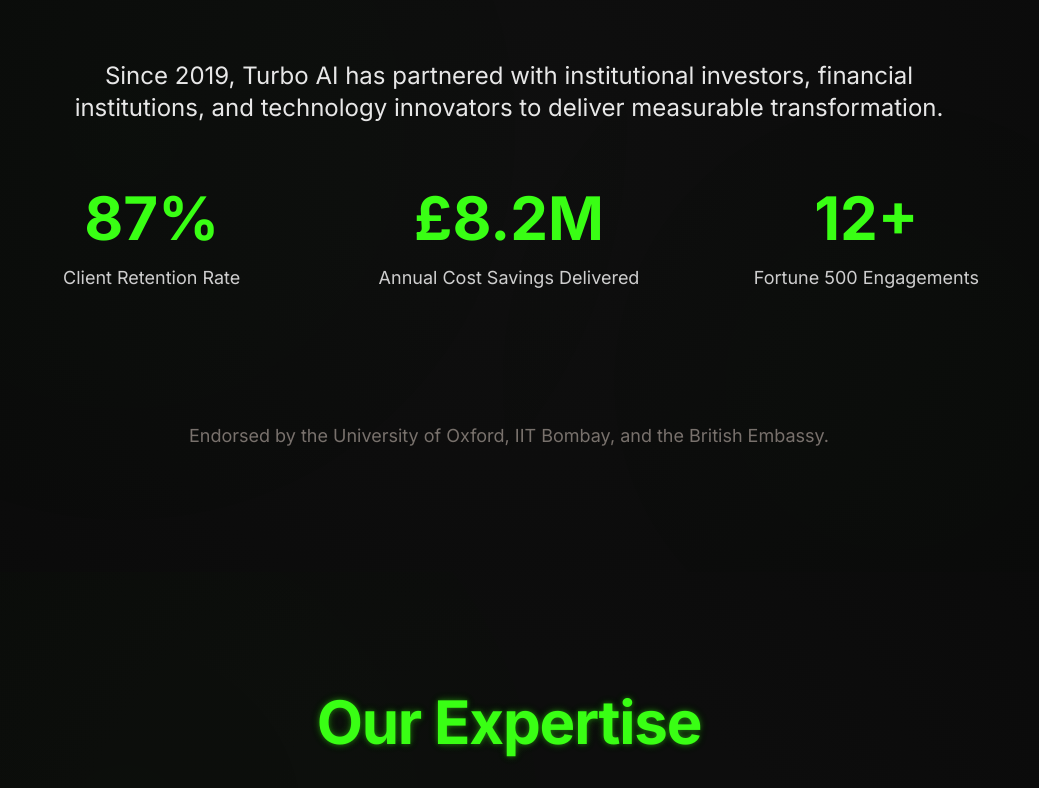
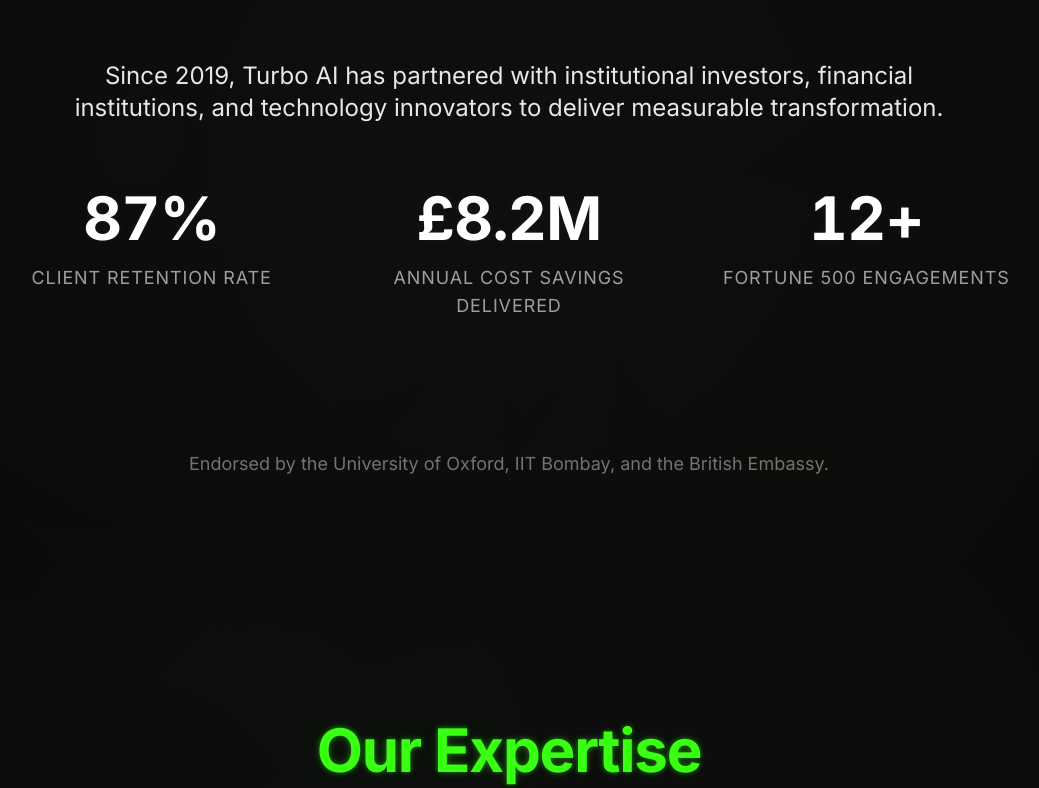
Before and after one commit to akshayrajeevnambiar/turbo-ai, a React (Vite) app: page / in a window 1280 px wide. Shown: the part 1838-2626 px from the top of the page, without its empty margins (131-1170 px from the left). Built offline with nearby package versions, Linux system fonts and the light colour scheme.

Commit message:
production ready

```diff
--- a/src/components/Credentials.tsx
+++ b/src/components/Credentials.tsx
@@ -1,6 +1,7 @@
 import { Container, Section, Divider } from "./Container";
 import { useReveal } from "../hooks/useReveal";
 import { copy } from "../content/turboai";
+import StatNumber from "./StatNumber";
 
 export function Credentials() {
   const { addElement } = useReveal(60);
@@ -25,9 +26,13 @@
               {copy.credentials.stats.map((stat, index) => (
                 <div key={index} ref={addElement} className="text-center">
                   <div className="text-3xl sm:text-4xl md:text-5xl lg:text-6xl font-bold text-emeraldNeon mb-3 sm:mb-4">
-                    {stat.value}
+                    <StatNumber
+                      value={stat.value}
+                      delayMs={index * 120}
+                      className="font-bold"
+                    />
                   </div>
-                  <div className="text-base sm:text-lg text-white/80">
+                  <div className="text-base sm:text-lg text-white/80 uppercase tracking-wider opacity-75">
                     {stat.label}
                   </div>
                 </div>
--- /dev/null
+++ b/src/components/StatNumber.tsx
@@ -0,0 +1,174 @@
+import { useEffect, useMemo, useRef, useState } from "react";
+import { formatNumberLike, parseFormattedNumber } from "../lib/numberFormat";
+import { tokens } from "../content/turboai";
+import { useReducedMotion } from "../hooks/useReducedMotion";
+
+interface StatNumberProps {
+  value: string | number;
+  durationMs?: number;
+  delayMs?: number;
+  flicker?: boolean;
+  className?: string;
+}
+
+export default function StatNumber({
+  value,
+  durationMs = 1600,
+  delayMs = 0,
+  flicker = true,
+  className = "",
+}: StatNumberProps) {
+  const reduced = useReducedMotion();
+  const [display, setDisplay] = useState(String(value));
+  const [shouldAnimate, setShouldAnimate] = useState(false);
+  const announcedRef = useRef(false);
+  const rafRef = useRef<number>(0);
+  const elementRef = useRef<HTMLSpanElement>(null);
+
+  const meta = useMemo(() => {
+    const parsed = parseFormattedNumber(value);
+    // Debug logging
+    console.log(`StatNumber parsing "${value}":`, parsed);
+    return parsed;
+  }, [value]);
+
+  // Start value should be 10-25% higher than target for countdown effect
+  const start = useMemo(() => {
+    const multiplier = 1.1 + Math.random() * 0.15; // 1.1 to 1.25
+    return Math.max(meta.numeric * multiplier, meta.numeric + 1);
+  }, [meta.numeric]);
+
+  // Cubic ease-out for smooth deceleration
+  const easeOutCubic = (t: number): number => 1 - Math.pow(1 - t, 3);
+
+  // Watch for the parent element to be revealed by IntersectionObserver
+  useEffect(() => {
+    const element = elementRef.current;
+    if (!element) return;
+
+    // Check if the parent container has the 'revealed' class
+    const checkRevealed = () => {
+      const parent = element.closest('.reveal');
+      const isRevealed = parent && parent.classList.contains('revealed');
+      console.log(`StatNumber "${value}" reveal check:`, { parent: !!parent, isRevealed });
+      if (isRevealed) {
+        setShouldAnimate(true);
+      }
+    };
+
+    // Initial check
+    checkRevealed();
+
+    // Set up a MutationObserver to watch for class changes on parent
+    const observer = new MutationObserver((mutations) => {
+      mutations.forEach((mutation) => {
+        if (mutation.type === 'attributes' && mutation.attributeName === 'class') {
+          checkRevealed();
+        }
+      });
+    });
+
+    // Find the parent with reveal class and observe it
+    const revealParent = element.closest('.reveal');
+    if (revealParent) {
+      observer.observe(revealParent, {
+        attributes: true,
+        attributeFilter: ['class'],
+      });
+    } else {
+      // If no reveal parent found, start animation immediately
+      setShouldAnimate(true);
+    }
+
+    return () => {
+      observer.disconnect();
+    };
+  }, []);
+
+  useEffect(() => {
+    // Reset announcement flag when value changes
+    announcedRef.current = false;
+
+    // If reduced motion is preferred, value is not numeric, or animation shouldn't start yet
+    if (reduced || isNaN(meta.numeric) || !shouldAnimate) {
+      setDisplay(String(value));
+      return;
+    }
+
+    let startTime = 0;
+
+    const animate = (currentTime: number) => {
+      // Initialize start time with delay
+      if (!startTime) {
+        startTime = currentTime + delayMs;
+      }
+
+      const elapsed = Math.max(0, currentTime - startTime);
+
+      // Still in delay period
+      if (elapsed < 0) {
+        rafRef.current = requestAnimationFrame(animate);
+        return;
+      }
+
+      // Calculate progress (0 to 1)
+      const progress = Math.min(1, elapsed / durationMs);
+      const easedProgress = easeOutCubic(progress);
+
+      // Calculate current value
+      const currentValue = start - (start - meta.numeric) * easedProgress;
+
+      // Apply flicker effect during first 55% of animation
+      let displayValue = currentValue;
+      const flickerPhase = progress < 0.55 && flicker;
+
+      if (flickerPhase) {
+        // Gentle flicker - small random variation that decreases over time
+        const flickerIntensity = (1 - progress / 0.55) * 0.02; // Decreases from 2% to 0%
+        const jitter = (Math.random() - 0.5) * meta.numeric * flickerIntensity;
+        displayValue += jitter;
+      }
+
+      // Update display with formatted value
+      setDisplay(formatNumberLike(value, displayValue));
+
+      // Continue animation or finalize
+      if (progress < 1) {
+        rafRef.current = requestAnimationFrame(animate);
+      } else if (!announcedRef.current) {
+        // Snap to exact final value and announce to screen readers
+        setDisplay(formatNumberLike(value, meta.numeric));
+        announcedRef.current = true;
+      }
+    };
+
+    rafRef.current = requestAnimationFrame(animate);
+
+    // Cleanup function
+    return () => {
+      if (rafRef.current) {
+        cancelAnimationFrame(rafRef.current);
+      }
+    };
+  }, [value, durationMs, delayMs, flicker, reduced, meta.numeric, start, shouldAnimate]);
+
+  return (
+    <span
+      ref={elementRef}
+      aria-live="polite"
+      className={className}
+      style={{
+        // Micro-glow effect using emeraldTint at low opacity for premium feel
+        textShadow: `0 0 10px ${tokens.colors.emeraldTint}1A`, // 1A = ~10% opacity in hex
+        letterSpacing: "-0.01em",
+        color: tokens.colors.white,
+        // Reserve width to prevent layout shift
+        minWidth: "1ch",
+        display: "inline-block",
+        fontVariantNumeric: "tabular-nums", // Monospace numbers for smoother animation
+      }}
+    >
+      {display}
+    </span>
+  );
+}
--- /dev/null
+++ b/src/hooks/useReducedMotion.ts
@@ -0,0 +1,45 @@
+import { useEffect, useState } from "react";
+
+/**
+ * Hook to detect if user prefers reduced motion
+ * Returns true if user has requested reduced motion via system preferences
+ */
+export function useReducedMotion(): boolean {
+  const [reduced, setReduced] = useState(false);
+
+  useEffect(() => {
+    // Check if matchMedia is available (SSR safety)
+    if (typeof window === "undefined" || !window.matchMedia) {
+      return;
+    }
+
+    const mediaQuery = window.matchMedia("(prefers-reduced-motion: reduce)");
+
+    const handleChange = () => {
+      setReduced(mediaQuery.matches);
+    };
+
+    // Set initial value
+    handleChange();
+
+    // Listen for changes
+    if (mediaQuery.addEventListener) {
+      mediaQuery.addEventListener("change", handleChange);
+    } else {
+      // Fallback for older browsers
+      mediaQuery.addListener(handleChange);
+    }
+
+    // Cleanup
+    return () => {
+      if (mediaQuery.removeEventListener) {
+        mediaQuery.removeEventListener("change", handleChange);
+      } else {
+        // Fallback for older browsers
+        mediaQuery.removeListener(handleChange);
+      }
+    };
+  }, []);
+
+  return reduced;
+}
--- /dev/null
+++ b/src/lib/numberFormat.ts
@@ -0,0 +1,50 @@
+/**
+ * Parses a formatted number string to extract prefix, suffix, numeric value, and decimal places
+ * Supports common formats like: £8.2M, 87%, 12+, 1,234.56
+ */
+export function parseFormattedNumber(input: string | number) {
+  const s = String(input).trim();
+
+  // Extract prefix (currency symbols, etc.) - everything before first digit/minus/plus
+  const prefix = s.match(/^[^\d\-+]+/)?.[0] ?? "";
+
+  // Extract suffix (%, +, M, K, etc.) - everything after last digit
+  const suffix = s.match(/[^\d,.\s]+$|[%+]+$/)?.[0] ?? "";
+
+  // Extract numeric part by removing all non-numeric characters except decimal points and minus
+  const numericString = s.replace(/[^\d.-]/g, "");
+  const numeric = Number(numericString);
+
+  // Count decimal places in original string
+  const decimalPart = s.split(".")[1];
+  const decimals = decimalPart ? decimalPart.replace(/[^\d]/g, "").length : 0;
+
+  return { prefix, suffix, numeric, decimals };
+}
+
+/**
+ * Formats a number to match the style of the original input
+ * Preserves prefix, suffix, thousand separators, and decimal places
+ */
+export function formatNumberLike(
+  original: string | number,
+  value: number
+): string {
+  const { prefix, suffix, decimals } = parseFormattedNumber(original);
+
+  // Handle edge cases
+  if (isNaN(value)) return String(original);
+
+  // Format to correct decimal places
+  const fixed = Math.abs(value).toFixed(decimals);
+  const [integerPart, decimalPart] = fixed.split(".");
+
+  // Add thousand separators
+  const withCommas = integerPart.replace(/\B(?=(\d{3})+(?!\d))/g, ",");
+
+  // Construct final string
+  const sign = value < 0 ? "-" : "";
+  const formattedNumber = withCommas + (decimalPart ? "." + decimalPart : "");
+
+  return sign + prefix + formattedNumber + suffix;
+}
```
Also changed, not shown: 1 other file (tests, documents, lock files or other folders).
